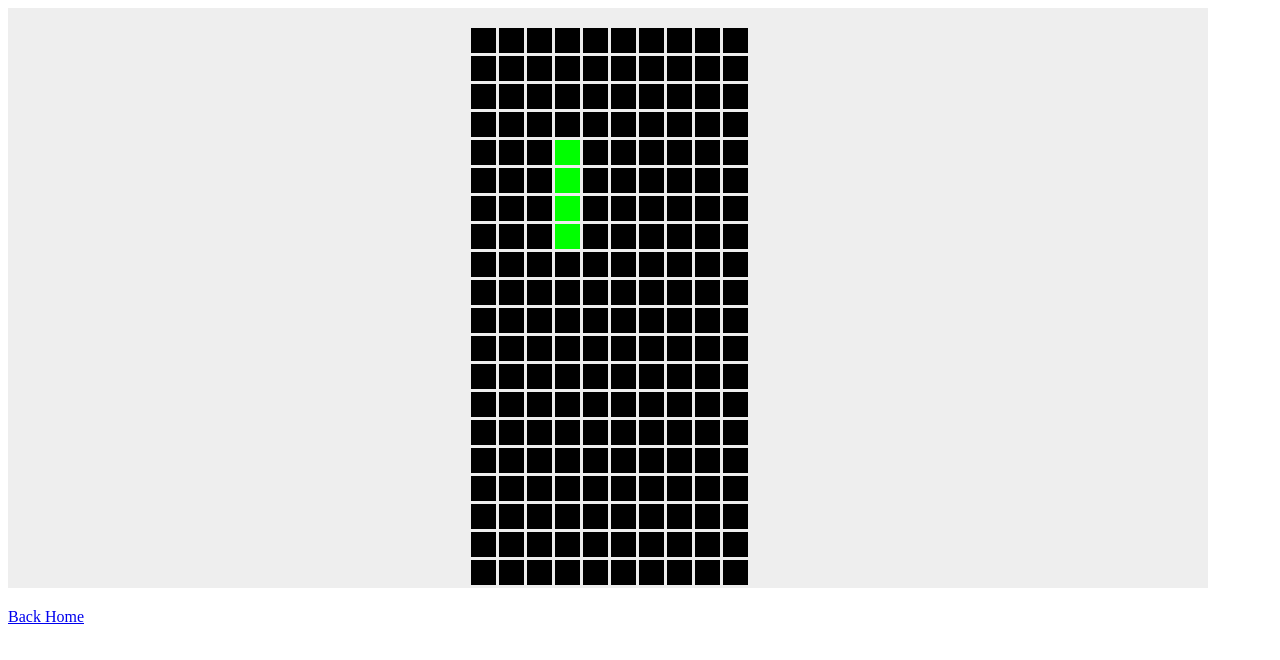
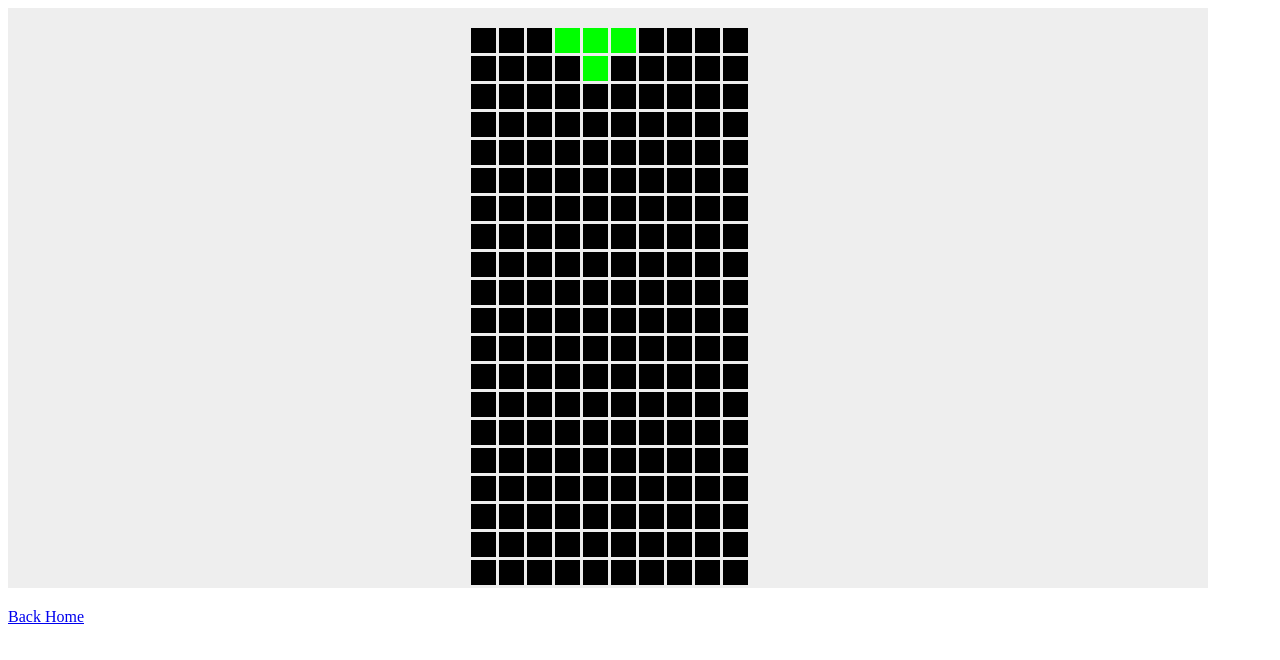
Before and after one commit to nuuenkdaniel/Tetris, a plain HTML site: page tetris.html in a window 1280 px wide. Drawn offline with Linux system fonts and the light colour scheme.

Commit message:
Changed tetris

```diff
--- a/tetris.html
+++ b/tetris.html
@@ -356,23 +356,23 @@
 
     //Updates the function by redrawing the shape and moving the shape down
     function update(){
-      draw();
-      console.log(checkFilled());
+      //draw();
+      //console.log(checkFilled());
       //Checks if it will hit another block or the ground
       if((positionY+bottomRow+2) > tileRow || checkBottom()){
         reset();
       }
       else{
-        positionY++;
+        //positionY++;
       }
     }
 
-    tempShape = shapes[Math.round((Math.random()*6))];
+    tempShape = shapes[/*Math.round((Math.random()*6))*/3];
     console.log("Left: "+findLeft(tempShape));
     console.log("Top: "+findTop(tempShape));
     findSides(tempShape);
     drawGrid();
-    //draw();
+    draw();
     var interval = setInterval(update, 1000);
   </script>
 
```
